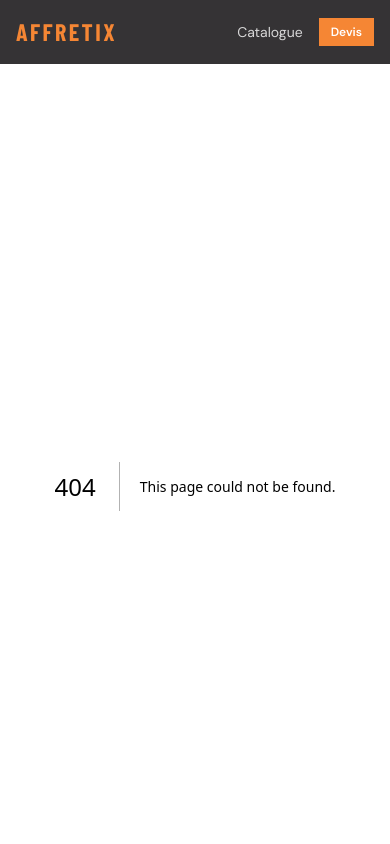
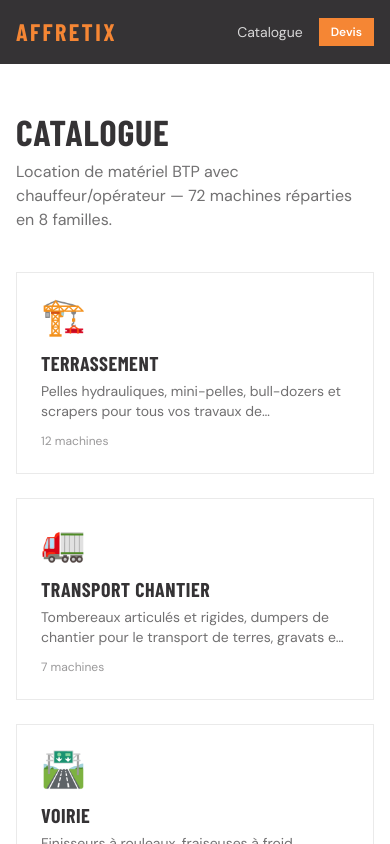
Before and after one commit to RomainRCD/Affretix_website, a Next.js app: page /catalogue in a window 390 px wide. Before the commit this address had no page. Shown: the top 844 px of the page. Built offline with nearby package versions, Linux system fonts and the light colour scheme.

Commit message:
feat(02-01): add /catalogue index page and FamilyCard component
- Create FamilyCard presentational component linking to /catalogue/[slug]
- Create /catalogue server component page with 4-col responsive grid
- /catalogue renders as static route in build output

```diff
--- /dev/null
+++ b/src/app/catalogue/page.tsx
@@ -0,0 +1,30 @@
+import type { Metadata } from 'next'
+import { machineFamilies } from '@/data/families'
+import { FamilyCard } from '@/components/catalogue/FamilyCard'
+
+export const metadata: Metadata = {
+  title: 'Catalogue machines | Affretix',
+  description:
+    'Parcourez nos 8 familles de matériel BTP avec chauffeur : terrassement, transport, voirie, compactage, VRD, manutention, béton et démolition.',
+}
+
+export default function CataloguePage() {
+  return (
+    <main className="max-w-7xl mx-auto px-4 sm:px-6 lg:px-8 py-12">
+      <header className="mb-10">
+        <h1 className="font-heading font-bold text-4xl sm:text-5xl text-grey-dark uppercase tracking-wide">
+          Catalogue
+        </h1>
+        <p className="font-body text-grey-dark/70 mt-2 max-w-2xl">
+          Location de matériel BTP avec chauffeur/opérateur — 72 machines réparties en 8 familles.
+        </p>
+      </header>
+
+      <div className="grid grid-cols-1 sm:grid-cols-2 lg:grid-cols-3 xl:grid-cols-4 gap-6">
+        {machineFamilies.map((family) => (
+          <FamilyCard key={family.slug} family={family} />
+        ))}
+      </div>
+    </main>
+  )
+}
--- /dev/null
+++ b/src/components/catalogue/FamilyCard.tsx
@@ -0,0 +1,24 @@
+import Link from 'next/link'
+import type { MachineFamily } from '@/data/families'
+
+export function FamilyCard({ family }: { family: MachineFamily }) {
+  return (
+    <Link
+      href={`/catalogue/${family.slug}`}
+      className="group flex flex-col gap-3 border border-grey-dark/10 p-6 hover:border-orange transition-colors duration-200 hover:shadow-md"
+    >
+      <span className="text-4xl">{family.icon}</span>
+      <div>
+        <h2 className="font-heading font-bold text-xl text-grey-dark uppercase tracking-wide group-hover:text-orange transition-colors">
+          {family.name}
+        </h2>
+        <p className="font-body text-sm text-grey-dark/70 mt-1 line-clamp-2">
+          {family.description}
+        </p>
+      </div>
+      <span className="font-body text-xs text-grey-dark/50 mt-auto">
+        {family.machineCount} machine{family.machineCount > 1 ? 's' : ''}
+      </span>
+    </Link>
+  )
+}
```
